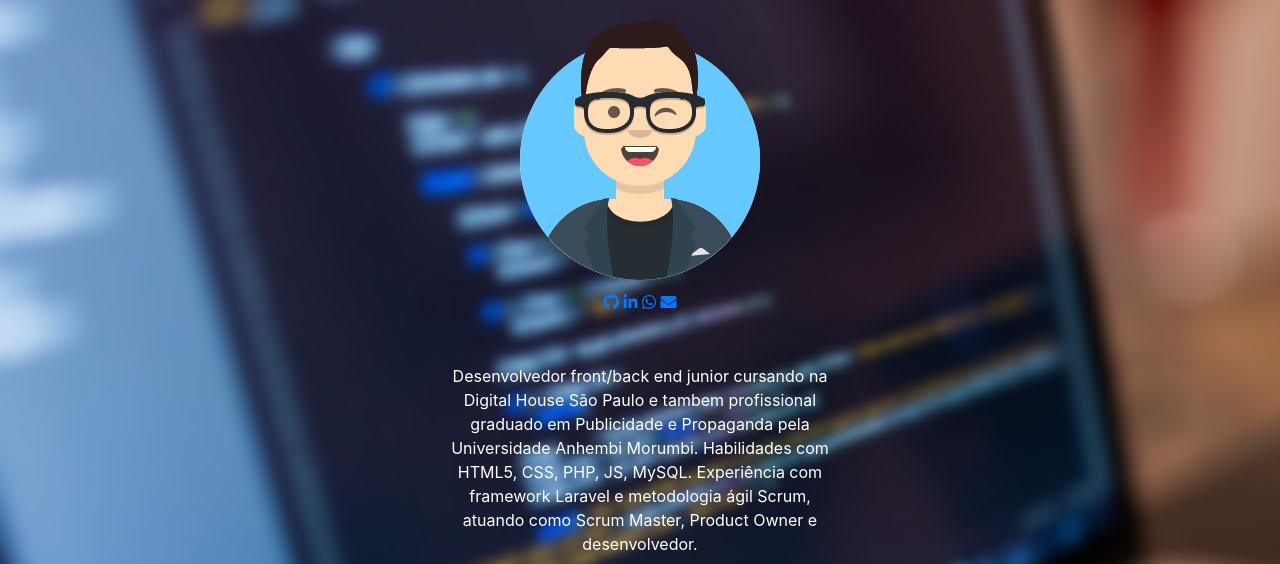
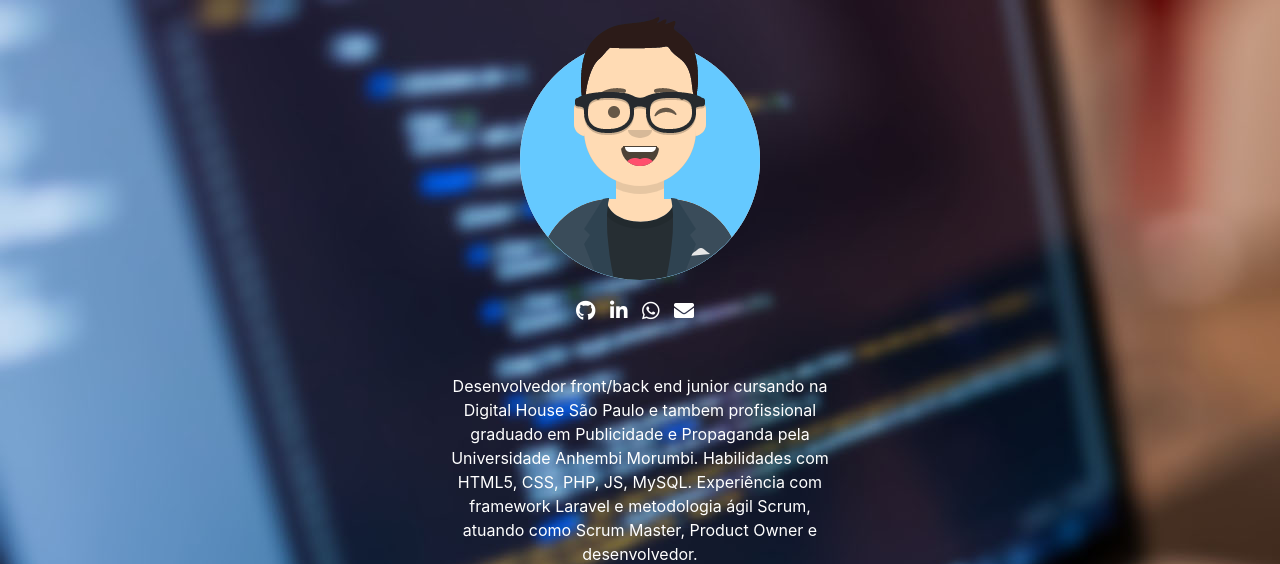
Before and after one commit to lucaspalmieri/lucasfpalmieri, a PHP site: page / in a window 1280 px wide. Shown: the top 564 px of the page. Run offline with PHP 8.4, Linux system fonts and the light colour scheme; some libraries are stand-ins or nearby versions.

Commit message:
adjusting social media icons size
adjusting social media icons size

```diff
--- a/css/style.css
+++ b/css/style.css
@@ -11,8 +11,19 @@ body{
   background-attachment: fixed;
 }
 
-.jsImg{
-  -webkit-filter: blur(10px);
+.contato{
+  margin-top: 20px;
+}
+
+.contato i{
+  font-size: 20px;
+  margin-right: 10px;
+  color: white;
+  transition-duration: 1s;
+}
+
+.contato i:hover{
+  transform: scale(2.0,2.0);
 }
 
 .sobre{
@@ -63,7 +74,7 @@ textarea{
 }
 
 .html:hover{
-  transform: scale(1.4,1.4)
+  transform: scale(1.4,1.4);
 }
 
 .css{
@@ -71,7 +82,7 @@ textarea{
 }
 
 .css:hover{
-  transform: scale(1.4,1.4)
+  transform: scale(1.4,1.4);
 }
 
 .php{
@@ -79,7 +90,7 @@ textarea{
 }
 
 .php:hover{
-  transform: scale(1.4,1.4)
+  transform: scale(1.4,1.4);
 }
 
 .sql{
@@ -87,7 +98,7 @@ textarea{
 }
 
 .sql:hover{
-  transform: scale(1.4,1.4)
+  transform: scale(1.4,1.4);
 }
 
 .js{
@@ -95,5 +106,5 @@ textarea{
 }
 
 .js:hover{
-  transform: scale(1.4,1.4)
+  transform: scale(1.4,1.4);
 }
--- a/index.html
+++ b/index.html
@@ -17,7 +17,7 @@
         <img src="images/avatar.png" alt="imagem de perfil">
       </div>
 
-      <div class="contato col-12" style="margin-top: 10px;">
+      <div class="contato col-12">
         <a href="https://github.com/lucaspalmieri"><i class="fab fa-github"></i></a>
         <a href="https://www.linkedin.com/in/lucas-palmieri/"><i class="fab fa-linkedin"></i></a>
         <a href="tell:+5511989229007"><i class="fab fa-whatsapp"></i></a>
```
